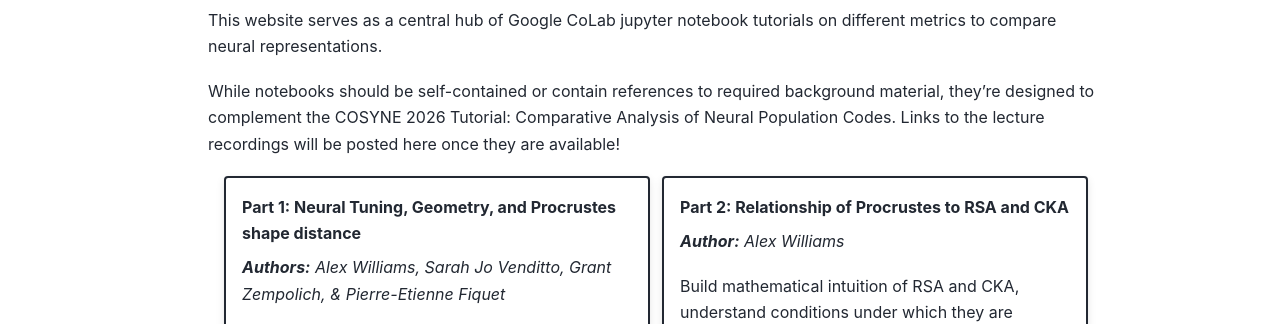
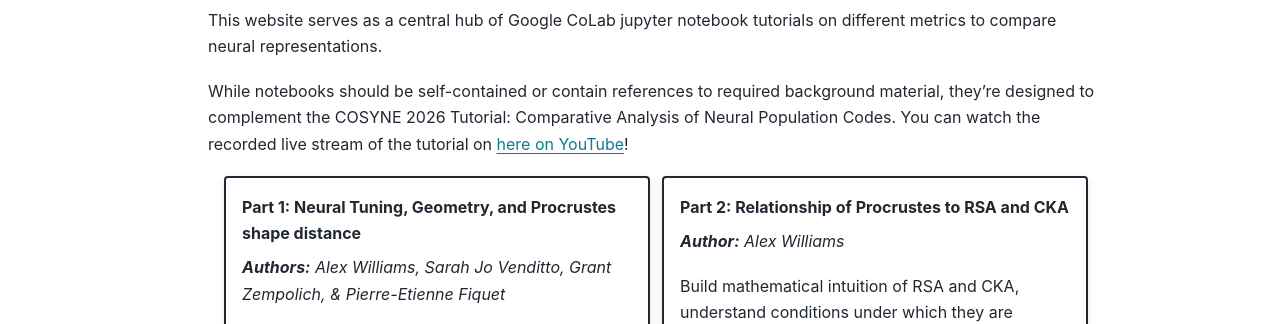
Before and after one commit to neurostatslab/neural-representation-metric-tutorials, a Sphinx documentation site: the page built from docs/index.md, in a window 1280 px wide and 900 px high. Shown: the part 206-530 px from the top of the window. Built offline with Sphinx 7.4.7 and the PyData theme 0.15.4, drawn with Linux system fonts in a browser that asks for light colours.

Commit message:
add youtube link to tutorial

```diff
--- a/docs/index.md
+++ b/docs/index.md
@@ -1,7 +1,7 @@
 # Comparative Analysis of Neural Population Codes
 This website serves as a central hub of Google CoLab jupyter notebook tutorials on different metrics to compare neural representations.
 
-While notebooks should be self-contained or contain references to required background material, they're designed to complement the COSYNE 2026 Tutorial: Comparative Analysis of Neural Population Codes. Links to the lecture recordings will be posted here once they are available!
+While notebooks should be self-contained or contain references to required background material, they're designed to complement the COSYNE 2026 Tutorial: Comparative Analysis of Neural Population Codes. You can watch the recorded live stream of the tutorial on [here on YouTube](https://www.youtube.com/live/n44xqrZ5j9U?si=4mverjwtQZMTDMae)!
 
 ::::::{grid} 2
 :gutter: 1
```
